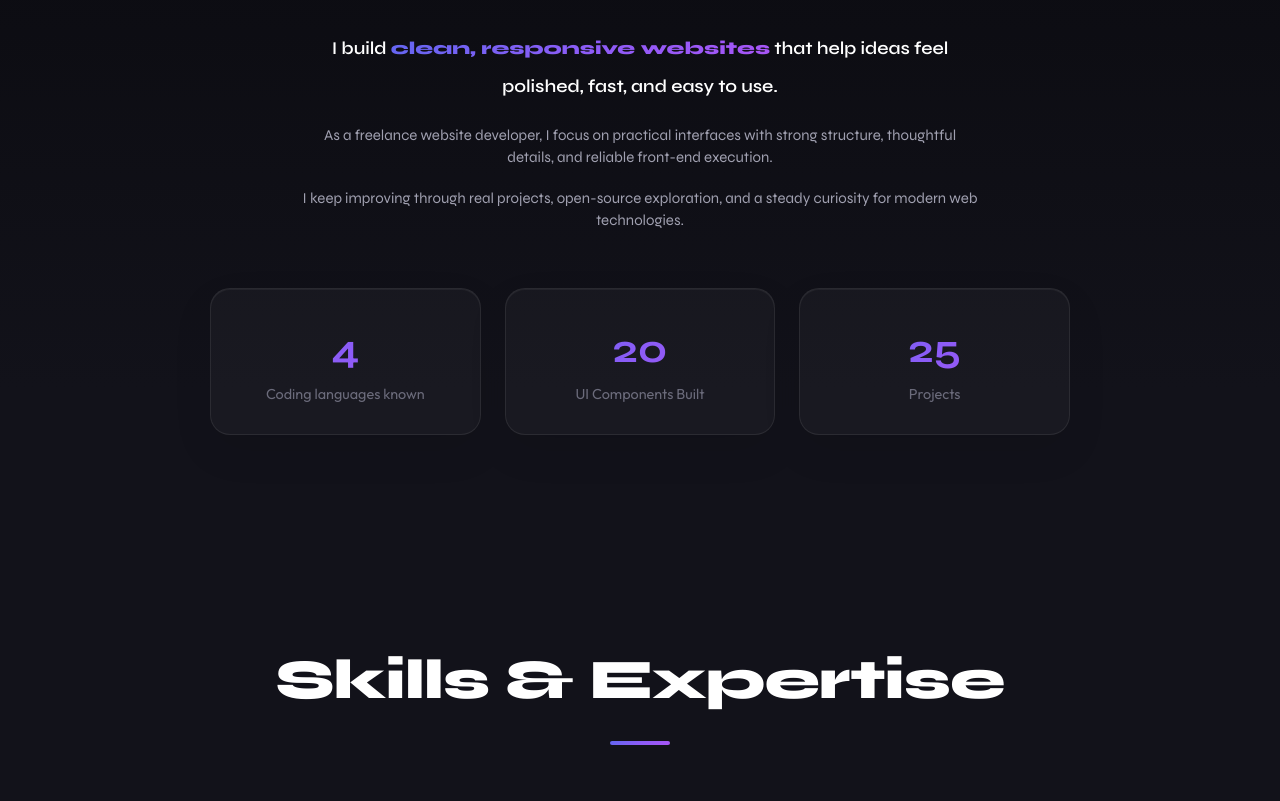
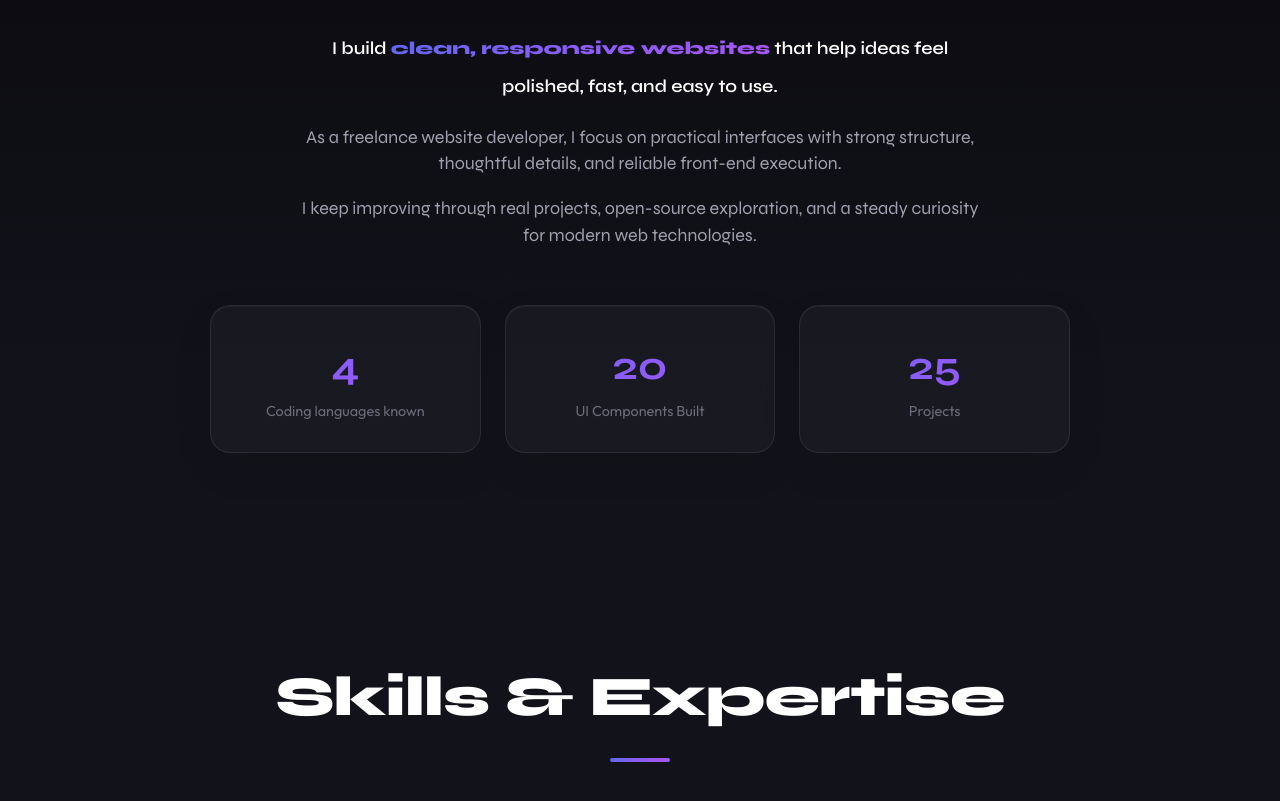
Before and after one commit to ihsan384/Portfolioofme, a plain HTML site: page index.html in a window 1280 px wide. Shown: the part 1020-1821 px from the top of the page. Drawn offline with nearby package versions, Linux system fonts and the light colour scheme.

Commit message:
again change

```diff
--- a/style.css
+++ b/style.css
@@ -1327,6 +1327,9 @@ body::before {
   .hero-content {
     max-width: 1000px;
   }
+  .about-support {
+    font-size: 1.12rem;
+  }
 }
 .section-title {
   font-size: clamp(2.5rem, 5vw, 3.5rem);
@@ -1339,6 +1342,7 @@ body::before {
   animation: fadeUp 0.8s ease forwards;
 }
 
+
 @keyframes fadeUp {
   to {
     opacity: 1;
```
